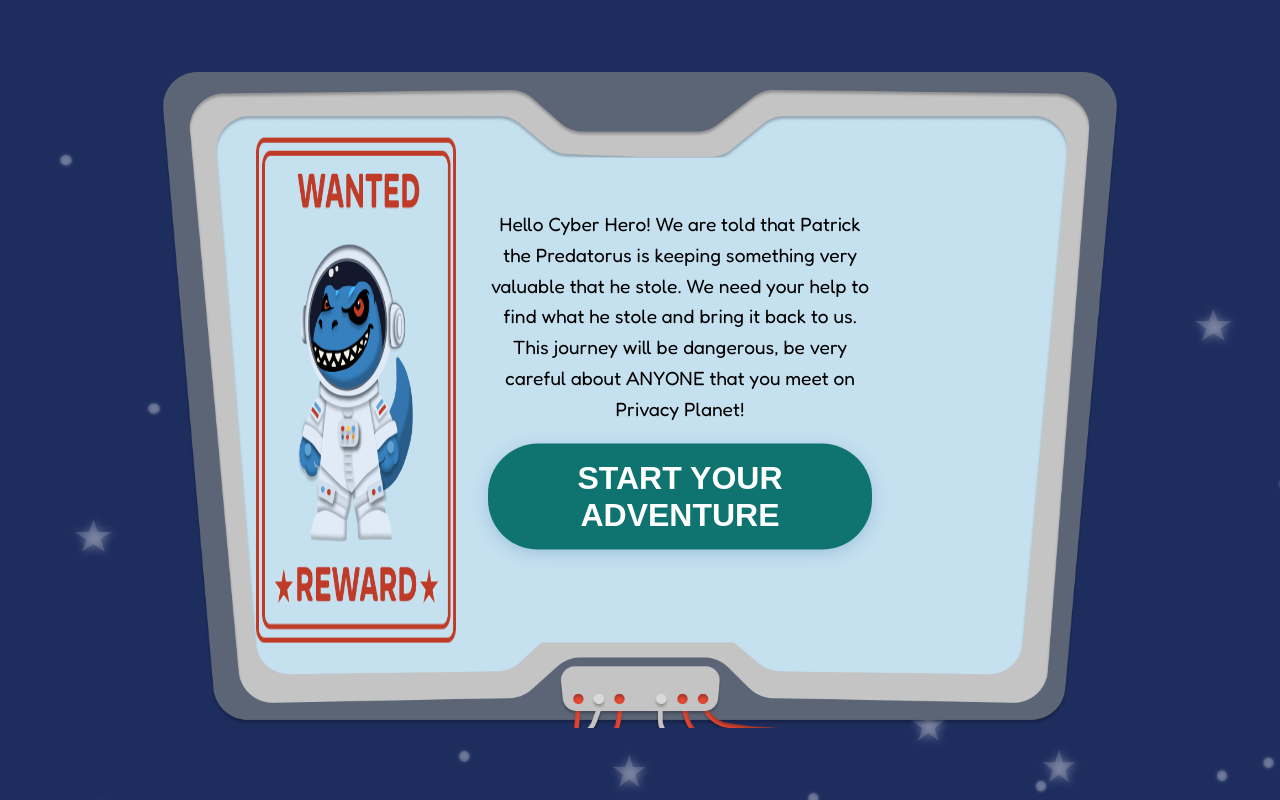
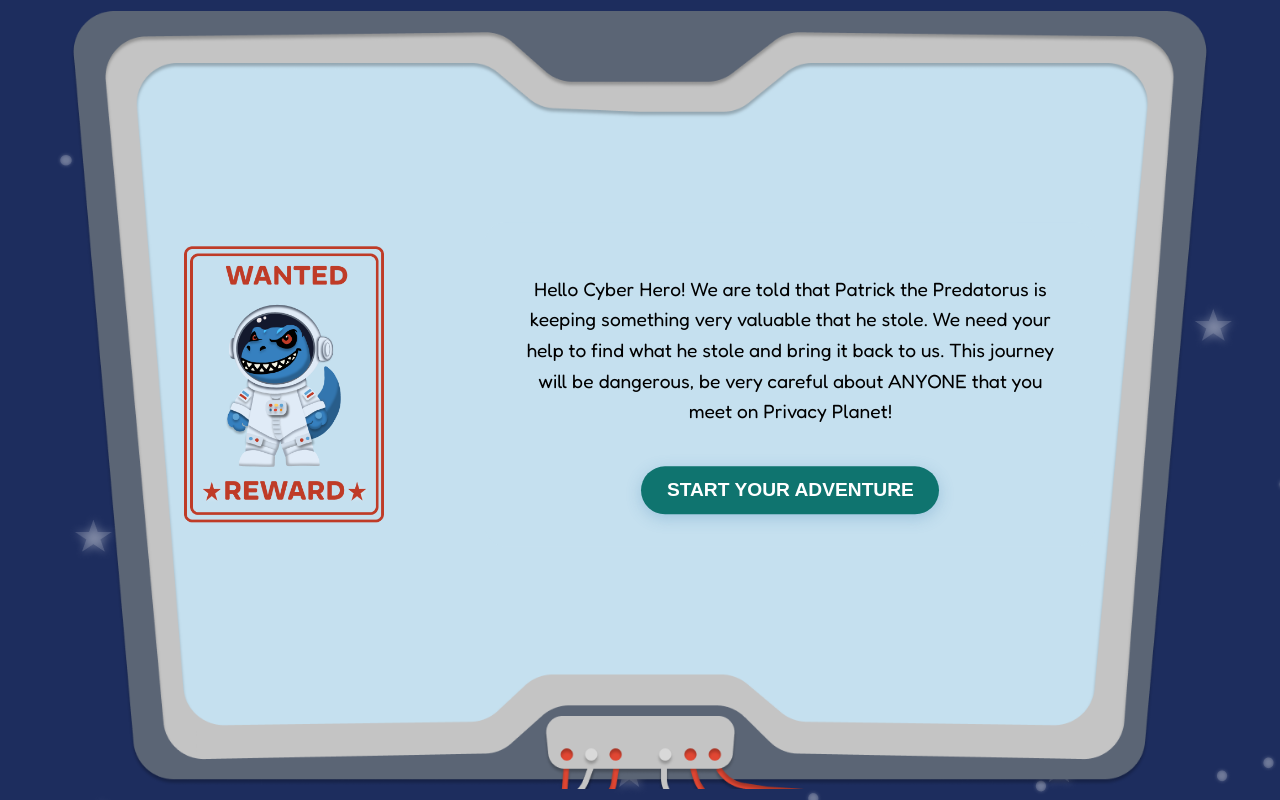
Before and after one commit to virurep/cyberheroes, a React (Create React App) app in the folder cyberheroes/: page /privacy-planet in a window 1280 px wide. Both pictures are taken after a click on the button "ENTER PRIVACY PLANET". Built offline with nearby package versions, Linux system fonts and the light colour scheme.

Commit message:
fixed computer screen

```diff
--- a/cyberheroes/src/styles/intro.css
+++ b/cyberheroes/src/styles/intro.css
@@ -16,10 +16,6 @@ p {
 h1 {
   color: #E14733;
   text-shadow: -2px 0 black, 0 2px black, 2px 0 black, 0 -2px black;
-}
-
-img {
-
 }
 
 button {
@@ -57,6 +53,10 @@ button:hover {
   padding: 2rem;
   max-width: 1200px;
   width: 100%;
+  position: absolute;
+  top: 50%;
+  left: 50%;
+  transform: translate(-50%, -50%);
 }
 
 .intro-message {
@@ -85,10 +85,10 @@ button:hover {
 
 .computer-container {
   position: relative;
-  width: 80%;
+  width: 95%;
   max-width: 1200px;
   display: flex;
-  justify-content: center;
+  justify-content: space-evenly;
   align-items: center;
 }
 
@@ -101,29 +101,41 @@ button:hover {
 
 .computer-content {
   position: absolute;
-  top: 50%;
+  top: 48%;
   left: 50%;
   transform: translate(-50%, -50%);
   width: 80%;
-  height: 80%;
+  height: 60%;
   z-index: 2;
   text-align: center;
   display: flex;
+  flex-direction: row;
+  justify-content: space-between;
+  align-items: center;
+  padding: 20px;
 }
 
 .patrick-image {
-  width: 200px;
+  max-width: 200px;
   height: auto;
-  margin-bottom: 20px;
+  margin-right: 20px;
 }
 
 .intro-message {
   color: #000000;
   font-size: 1.2rem;
   line-height: 1.6;
-  margin: 20px 0;
+  margin: 0;
+  flex: 1;
+  max-width: 60%;
+  display: flex;
+  flex-direction: column;
+  justify-content: center;
+  align-items: center;
 }
 
 .enter-lesson-btn {
   margin-top: 20px;
+  font-size: 1.2rem;
+  padding: 0.8rem 1.6rem;
 }
```
Also changed, not shown: 1 other file (tests, documents, lock files or other folders).
